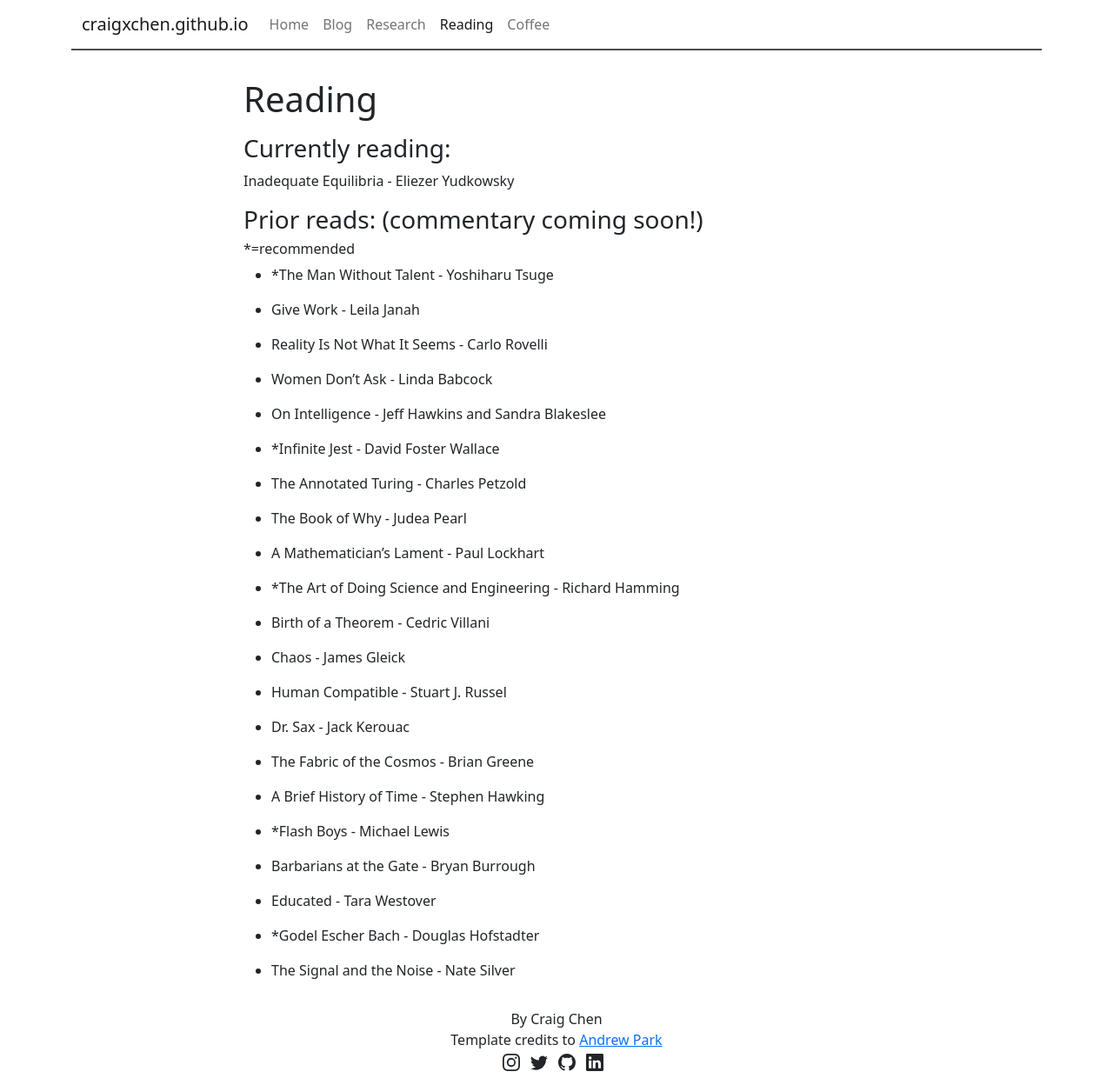
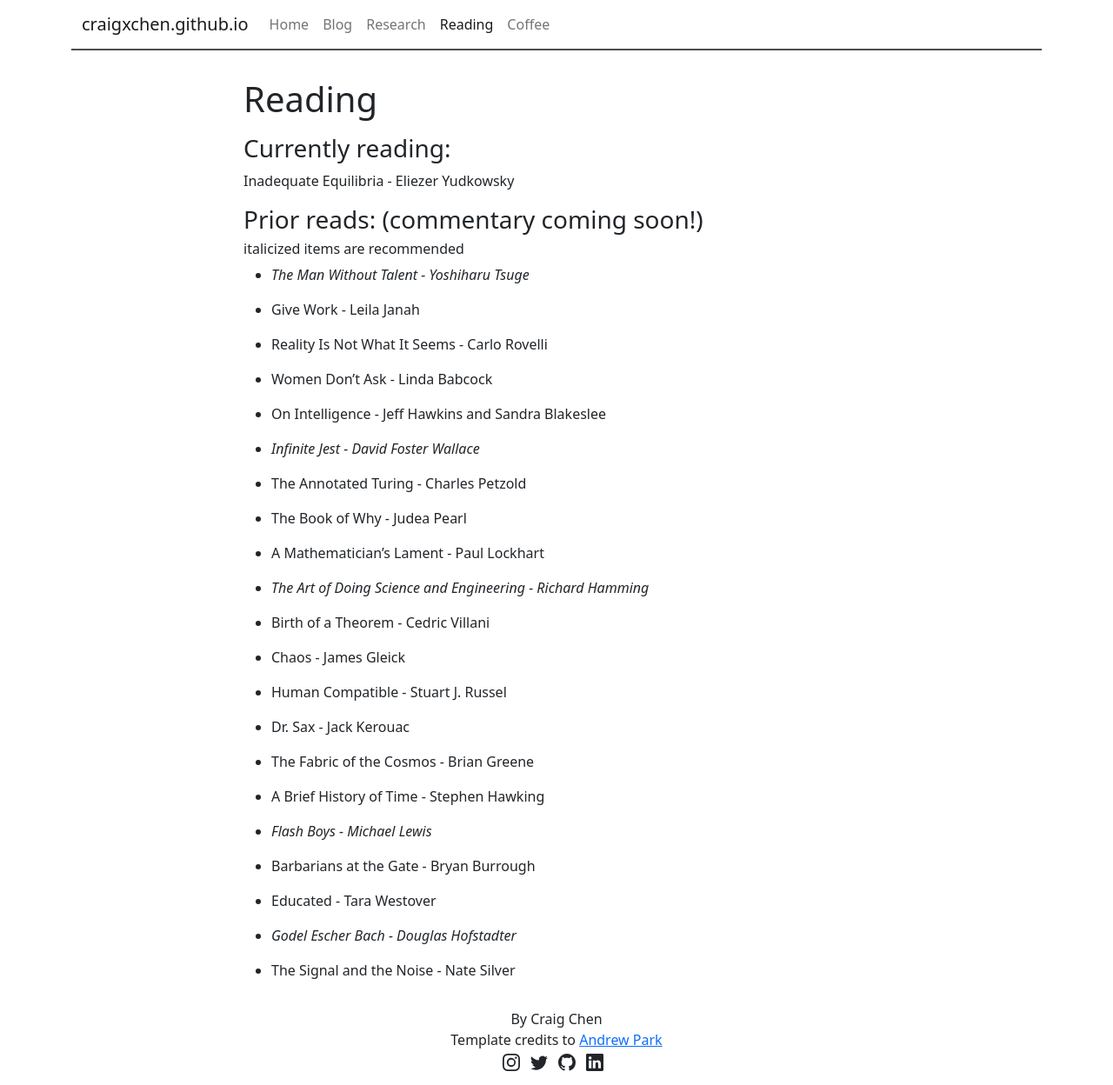
Before and after one commit to craigxchen/craigxchen.github.io, a Jekyll site: the page built from reading.md, in a window 1280 px wide. Shown: the whole page at 87% size. Built offline with Jekyll 4.4.1, drawn with Linux system fonts in a browser that asks for light colours.

Commit message:
asterisk to italicized

```diff
--- a/reading.md
+++ b/reading.md
@@ -8,9 +8,9 @@ permalink: /reading/
 Inadequate Equilibria - Eliezer Yudkowsky
 
 ### Prior reads: (commentary coming soon!)
-###### \*=recommended
+###### italicized items are recommended
 
-- \*The Man Without Talent - Yoshiharu Tsuge
+- *The Man Without Talent - Yoshiharu Tsuge*
 
 - Give Work - Leila Janah
 
@@ -20,7 +20,7 @@ Inadequate Equilibria - Eliezer Yudkowsky
 
 - On Intelligence - Jeff Hawkins and Sandra Blakeslee
 
-- \*Infinite Jest - David Foster Wallace
+- *Infinite Jest - David Foster Wallace*
 
 - The Annotated Turing - Charles Petzold
 
@@ -28,7 +28,7 @@ Inadequate Equilibria - Eliezer Yudkowsky
 
 - A Mathematician's Lament - Paul Lockhart
 
-- \*The Art of Doing Science and Engineering - Richard Hamming
+- *The Art of Doing Science and Engineering - Richard Hamming*
 
 - Birth of a Theorem - Cedric Villani
 
@@ -42,12 +42,12 @@ Inadequate Equilibria - Eliezer Yudkowsky
 
 - A Brief History of Time - Stephen Hawking
 
-- \*Flash Boys - Michael Lewis
+- *Flash Boys - Michael Lewis*
 
 - Barbarians at the Gate - Bryan Burrough
 
 - Educated - Tara Westover
 
-- \*Godel Escher Bach - Douglas Hofstadter
+- *Godel Escher Bach - Douglas Hofstadter*
 
 - The Signal and the Noise - Nate Silver
```
